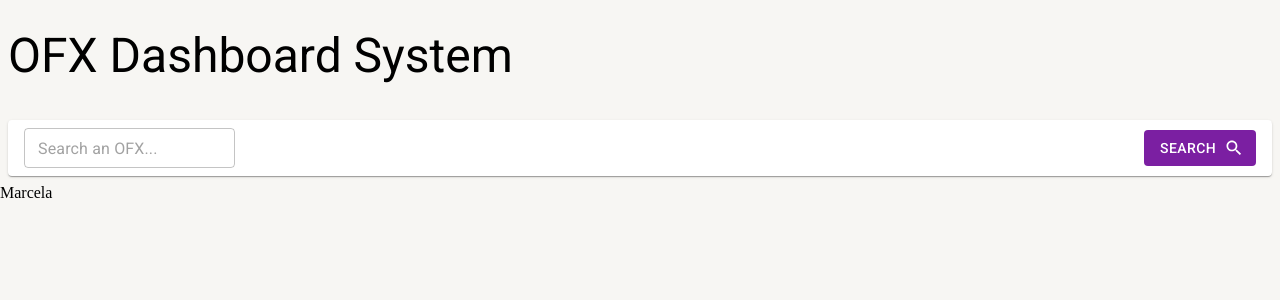
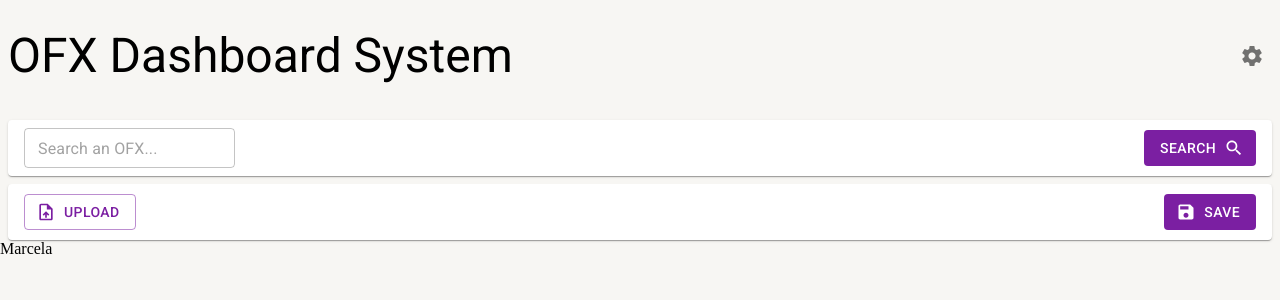
Before and after one commit to madelagracia/Qyon-project-frontend, a React (Create React App) app: page /ofx in a window 1280 px wide. Shown: the top 300 px of the page. Built offline with nearby package versions, Linux system fonts and the light colour scheme.

Commit message:
[13] Details Toolbar

```diff
--- a/src/pages/dashboard/Dashboard.tsx
+++ b/src/pages/dashboard/Dashboard.tsx
@@ -1,17 +1,17 @@
 import { BasicLayout } from "../../shared/layouts/BasicLayout";
-import { ToolbarDashboard } from "../../shared/components";
+import { DetailsToolbar, SearchToolbar } from "../../shared/components";
 
 export const Dashboard: React.FC = () => {
 
     return (
         <BasicLayout
-         title='OFX Dashboard System'
-         toolbar={(
-            <ToolbarDashboard
+            title='OFX Dashboard System'
+            toolbar={(
+            <SearchToolbar
             showInputSearch
              />
-
-         )}>
+            )}>
+                 <DetailsToolbar/>
             Marcela
         </BasicLayout>
     );
--- /dev/null
+++ b/src/shared/components/details-toolbar/DetailsToolbar.tsx
@@ -0,0 +1,37 @@
+import { Save, Send, Upload, UploadFile } from "@mui/icons-material";
+import { Box, Button, Paper, useTheme } from "@mui/material"
+import { Search } from "react-router-dom";
+
+export const DetailsToolbar: React.FC = () => {
+    const theme = useTheme();
+
+    return (
+        <Box
+            height={theme.spacing(5)}
+            marginX={1}
+            padding={1}
+            paddingX={2}
+            display='flex'
+            justifyContent={'space-between'}
+            gap={1}
+            alignItems='center'
+            component={Paper}>
+
+            <Button
+                variant='outlined'
+                color='primary'
+                disableElevation
+                startIcon={<UploadFile></UploadFile>}
+            > UPLOAD
+            </Button>
+
+            <Button
+                variant='contained'
+                color='primary'
+                disableElevation
+                startIcon={<Save></Save>}
+            > SAVE
+            </Button>
+        </Box>
+    )
+}
--- a/src/shared/components/index.ts
+++ b/src/shared/components/index.ts
@@ -1 +1,2 @@
-export * from './toolbar/ToolbarDashboard'
+export * from './search-toolbar/SearchToolbar'
+export * from './details-toolbar/DetailsToolbar'
--- a/src/shared/components/toolbar/ToolbarDashboard.tsx
+++ b/src/shared/components/search-toolbar/SearchToolbar.tsx
@@ -10,7 +10,7 @@ interface IToolbarProps {
     newOnClick?: () => void;
 }
 
-export const ToolbarDashboard: React.FC<IToolbarProps> = ({
+export const SearchToolbar: React.FC<IToolbarProps> = ({
     searchText = '',
     showInputSearch = false,
     changingSearchText,
--- a/src/shared/layouts/BasicLayout.tsx
+++ b/src/shared/layouts/BasicLayout.tsx
@@ -1,4 +1,5 @@
-import { Box, Icon, IconButton, Theme, Typography, useMediaQuery, useTheme } from "@mui/material";
+import { Save } from "@mui/icons-material";
+import { Box, Button, Icon, IconButton, Theme, Typography, useMediaQuery, useTheme } from "@mui/material";
 
 interface IBasicLayoutProps {
     title: string;
@@ -13,18 +14,33 @@ export const BasicLayout: React.FC<IBasicLayoutProps> = ({ children, title, tool
     const theme = useTheme();
 
     return (
-        <Box height='100%' display='flex' flexDirection='column' gap={1}>
+        <Box
+        height='100%'
+        display='flex'
+        flexDirection='column'
+        gap={1}>
 
 
-            <Box padding={1} display='flex' alignItems='center' height={theme.spacing(12)} gap={1}>
+            <Box
+            padding={1}
+            display='flex'
+            alignItems='center'
+            height={theme.spacing(12)}
+            gap={1}
+            justifyContent='space-between'>
+
                 <Typography
-                variant={smDown ? 'h5' : mdDown ? 'h4' : 'h3'}
-                whiteSpace='nowrap'
-                overflow='hidden'
-                textOverflow='ellipsis'
+                    variant={smDown ? 'h5' : mdDown ? 'h4' : 'h3'}
+                    whiteSpace='nowrap'
+                    overflow='hidden'
+                    textOverflow='ellipsis'
                 >
                     {title}
                 </Typography>
+
+                <IconButton>
+                    <Icon>settings</Icon>
+                </IconButton>
 
             </Box>
 
@@ -32,7 +48,9 @@ export const BasicLayout: React.FC<IBasicLayoutProps> = ({ children, title, tool
                 {toolbar}
             </Box>
 
-            <Box flex={1} overflow='auto'>
+            <Box
+            flex={1}
+            overflow='auto'>
                 {children}
             </Box>
 
```
